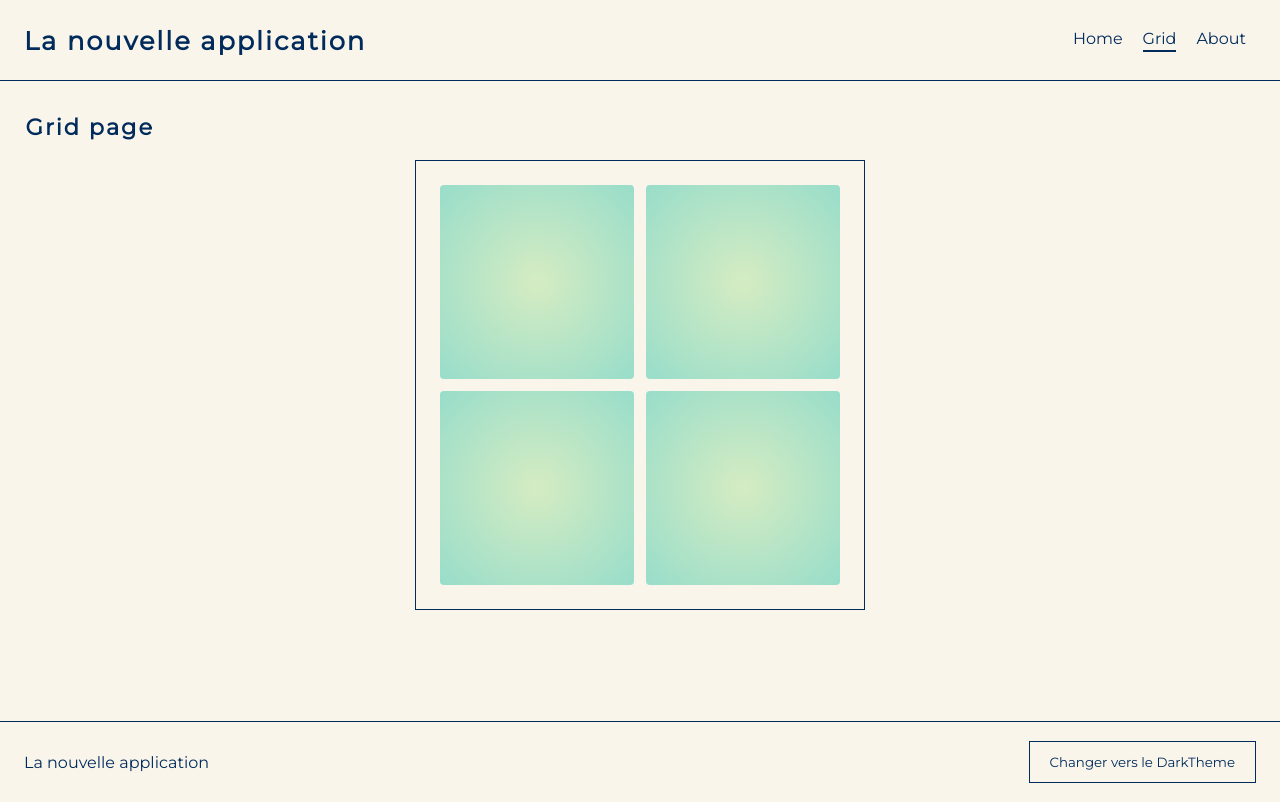
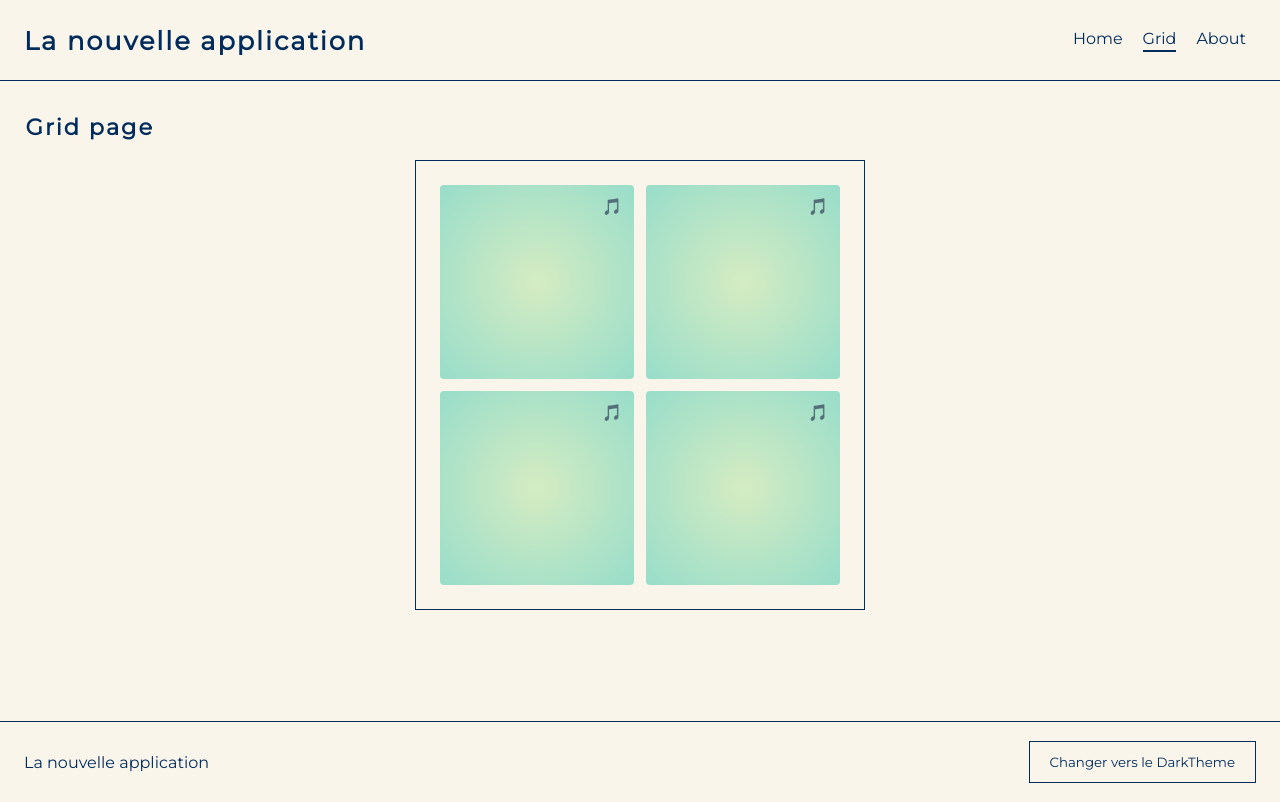
Before and after one commit to Bretzddev/appsons, a React (Create React App) app: page /grid in a window 1280 px wide. Built offline with nearby package versions, Linux system fonts and the light colour scheme.

Commit message:
Sons Import

```diff
--- a/src/Components/Grid/GrilleButton.js
+++ b/src/Components/Grid/GrilleButton.js
@@ -1,7 +1,10 @@
 import { styled } from "styled-components";
 
-export default function GrilleButton({isPlayed=false, soundPlay}){
-    return <Wrapper isPlayed={isPlayed} onClick={soundPlay}></Wrapper>;
+export default function GrilleButton({isPlayed=false, soundPlay, id}){
+    return (<Wrapper isPlayed={isPlayed} onClick={soundPlay}>
+        <label onClick={(e)=>e.stopPropagation()} htmlFor={id}>🎵</label>
+        <input onClick={(e)=>e.stopPropagation()} id={id} type="file"/>
+    </Wrapper>);
     }
 
     const Wrapper = styled.div`
@@ -37,4 +40,13 @@ export default function GrilleButton({isPlayed=false, soundPlay}){
             rgba(255, 230, 213, 1) 100%
         );
     }
+    & input{
+        display: none;
+    }
+
+    & label{
+        position: absolute;
+        right: 12px;
+        top: 12px;
+    }
     `;
--- a/src/Components/Grid/index.js
+++ b/src/Components/Grid/index.js
@@ -8,8 +8,8 @@ export default function Grid(){
         <Wrapper>
             <h2>Grid page</h2>
             <Grille>
-                {buttonsList.map(({soundPlay, isPlayed }, index) =>
-                {return <GrilleButton key={index} soundPlay={soundPlay} isPlayed={isPlayed}/>;
+                {buttonsList.map(({soundPlay, isPlayed, id }, index) =>
+                {return <GrilleButton key={index} soundPlay={soundPlay} isPlayed={isPlayed} id={id}/>;
                 })}
             </Grille>
         </Wrapper>
--- a/src/hooks/useSounds.js
+++ b/src/hooks/useSounds.js
@@ -48,10 +48,10 @@ return ()=> {
 }, []);
 
 const buttonsList = [
-    {soundPlay: () => soundPlay("A4"),isPlayed: isAPlayed,},
-    {soundPlay: () => soundPlay("B4"),isPlayed: isBPlayed,},
-    {soundPlay: () => soundPlay("C4"),isPlayed: isCPlayed,},
-    {soundPlay: () => soundPlay("D4"),isPlayed: isDPlayed,},
+    {soundPlay: () => soundPlay("A4"),isPlayed: isAPlayed, id: "A4"},
+    {soundPlay: () => soundPlay("B4"),isPlayed: isBPlayed, id: "B4"},
+    {soundPlay: () => soundPlay("C4"),isPlayed: isCPlayed, id: "C4"},
+    {soundPlay: () => soundPlay("D4"),isPlayed: isDPlayed, id: "D4"},
  ];
     return {buttonsList};
 }
```
